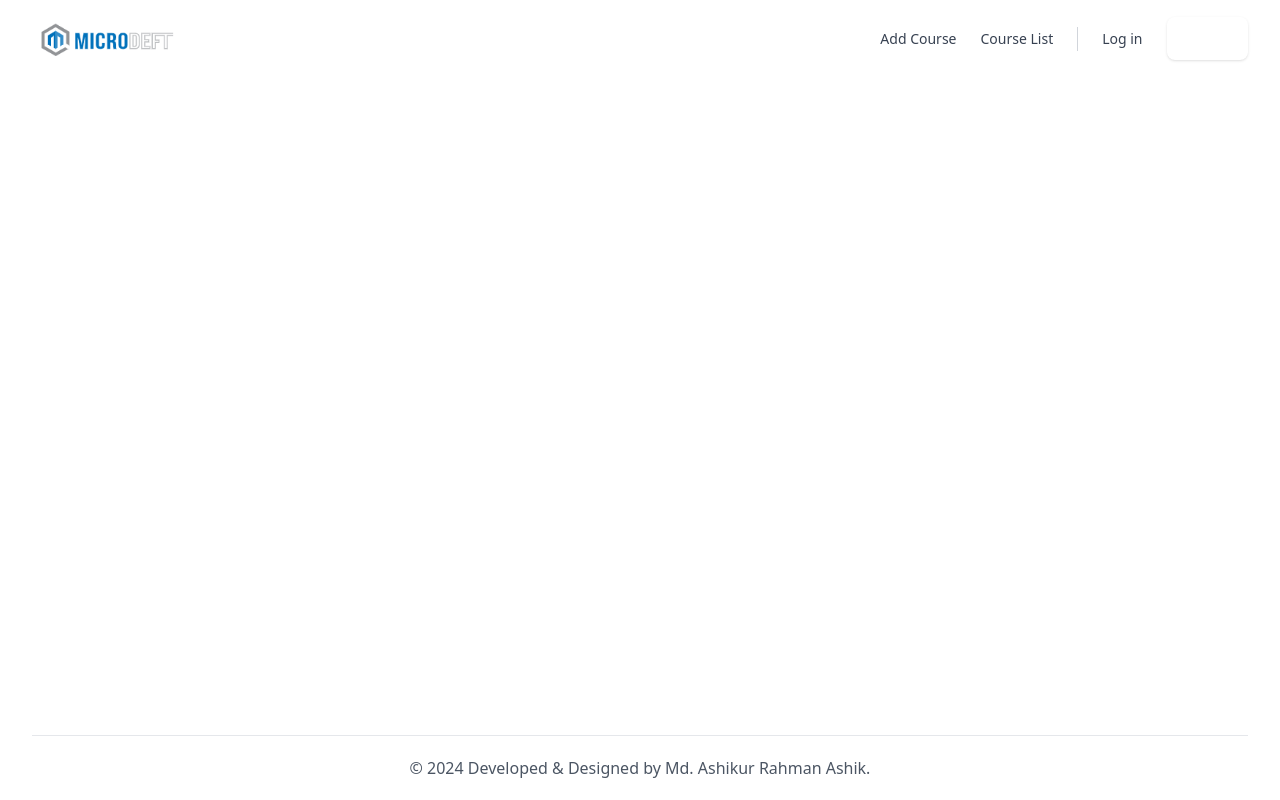
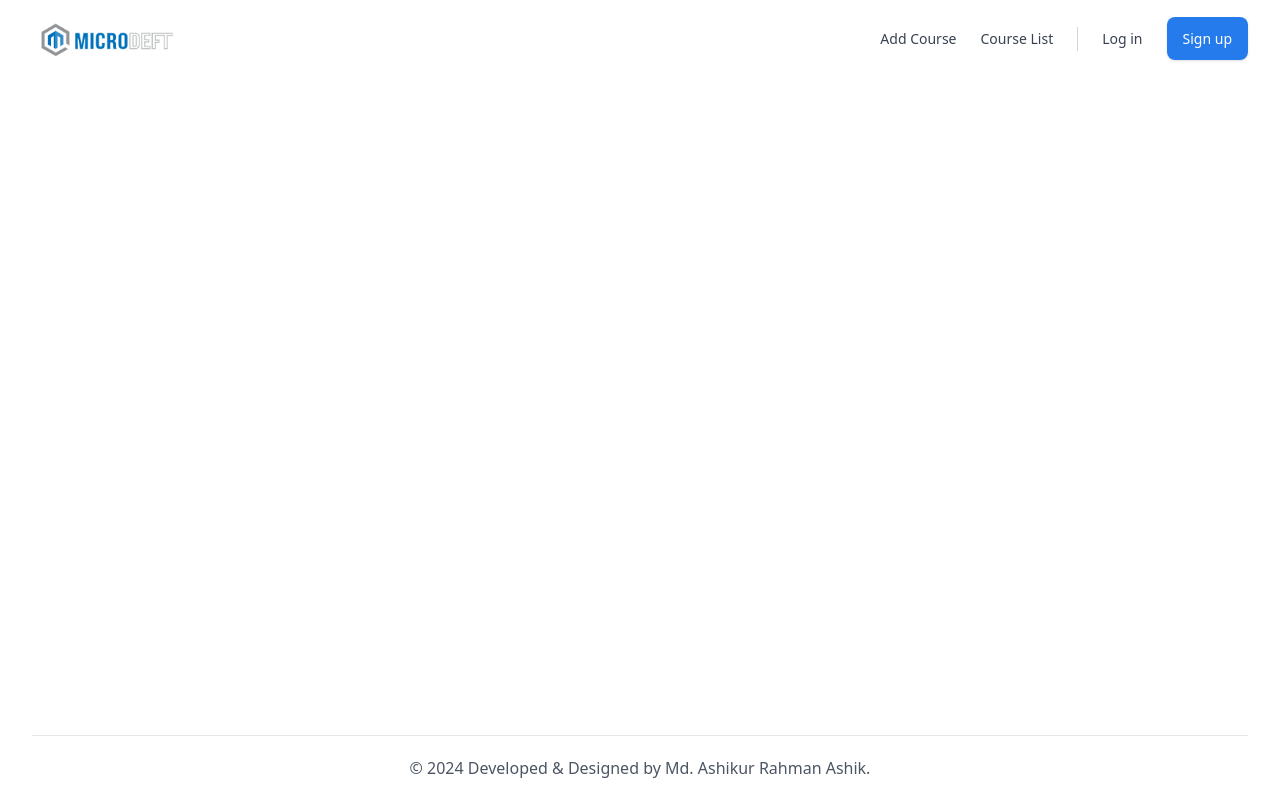
Before and after one commit to ashik-08/microdeft_react_test_ashik, a React (Vite) app: page / in a window 1280 px wide. Built offline with nearby package versions, Linux system fonts and the light colour scheme.

Commit message:
[feat](tailwind): extend color palette with primary and dark colors

```diff
--- a/tailwind.config.js
+++ b/tailwind.config.js
@@ -5,7 +5,16 @@ export default {
     "./src/**/*.{js,ts,jsx,tsx}",
   ],
   theme: {
-    extend: {},
+    extend: {
+      colors: {
+        // "primary-400": "#34B778",
+        // "primary-500": "#1BAE6C",
+        // "primary-600": "#0F8C56",
+        "primary-600": "#257BEC",
+        "primary-700": "#1C64D9",
+        dark: "#252525",
+      },
+    },
   },
   plugins: [],
 };
```
